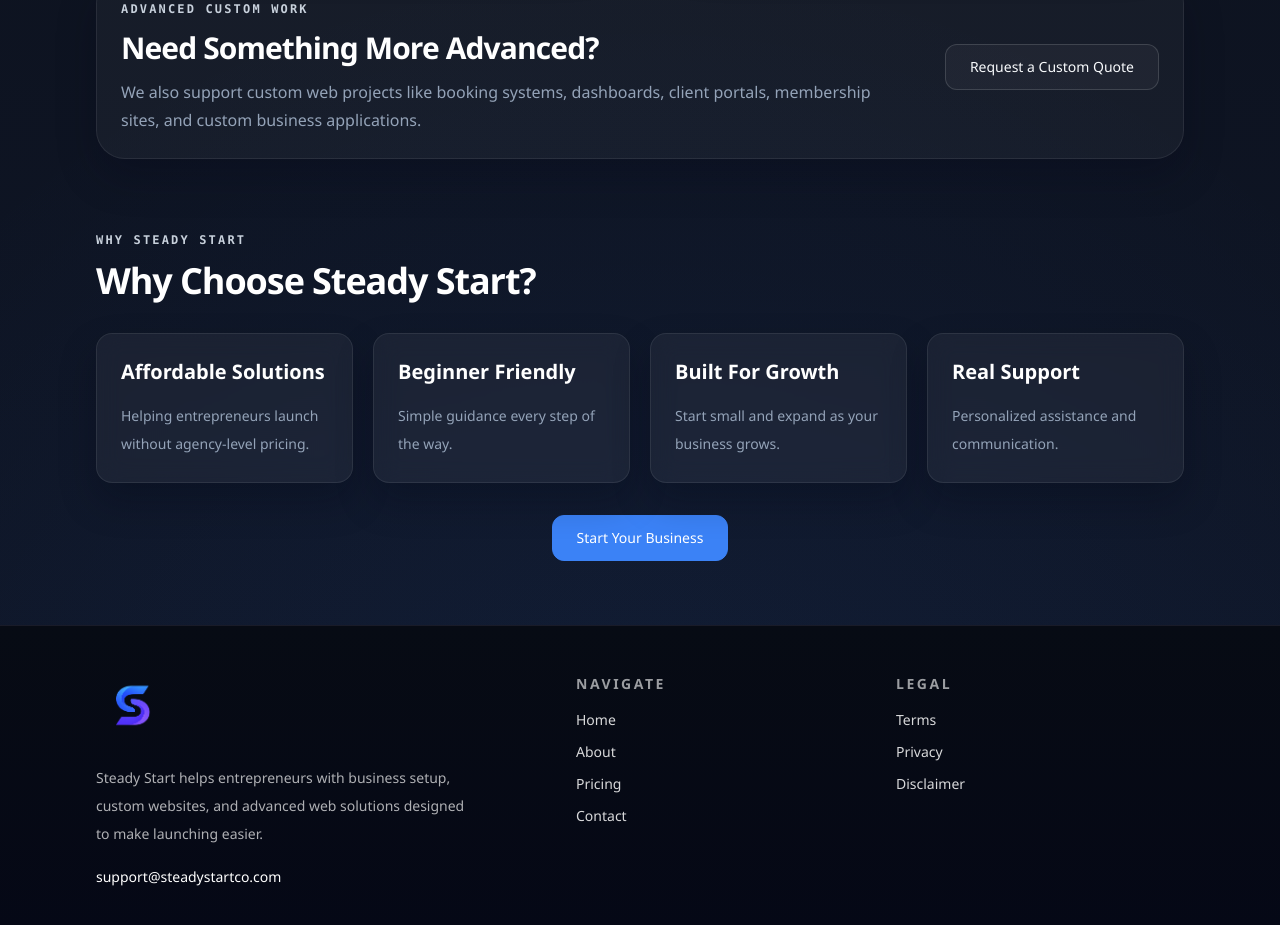
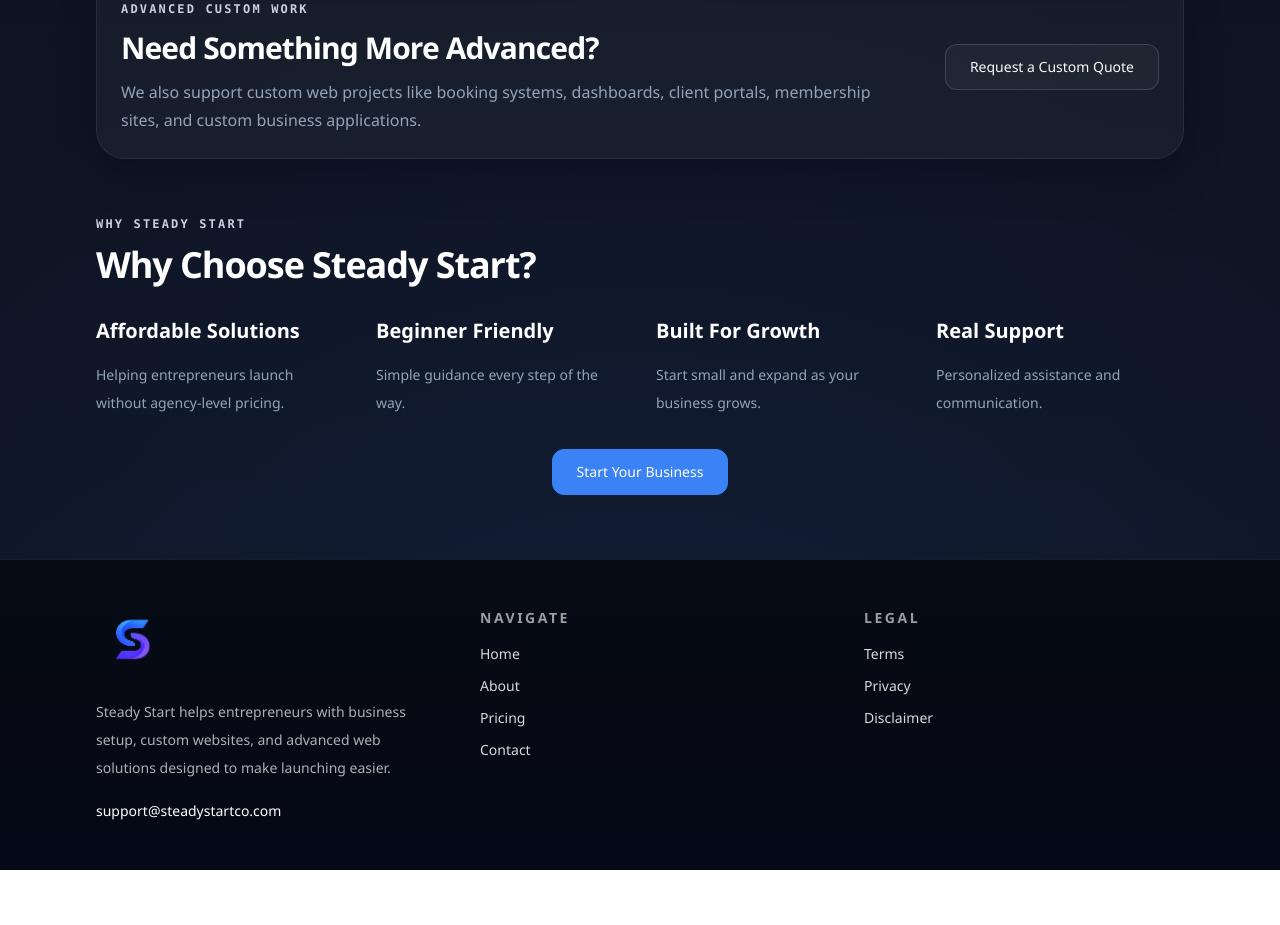
Before and after one commit to MySaaS1023/SS, a Next.js app: page / in a window 1280 px wide. Shown: the part 2292-3217 px from the top of the page. After the commit the page ends 3162 px from the top, so only its background shows below. Built offline with nearby package versions, Linux system fonts and the light colour scheme.

Commit message:
Add files via upload

```diff
--- a/app/page.tsx
+++ b/app/page.tsx
@@ -54,7 +54,7 @@
         </PageContainer>
       </section>
 
-      <section className="pt-6 pb-10 sm:pt-8 sm:pb-14 lg:pt-8 lg:pb-16">
+      <section className="pt-2 pb-10 sm:pt-4 sm:pb-14 lg:pt-4 lg:pb-16">
         <PageContainer>
           <div className="max-w-2xl">
             <p className="section-kicker">Why Steady Start</p>
@@ -63,12 +63,9 @@
             </h2>
           </div>
 
-          <div className="mt-8 grid gap-5 md:grid-cols-2 xl:grid-cols-4">
+          <div className="mt-8 grid gap-8 md:grid-cols-2 xl:grid-cols-4">
             {whyChooseItems.map((reason) => (
-              <div
-                key={reason.title}
-                className="glass-card p-6 transition duration-200 hover:-translate-y-1 hover:border-[rgba(139,92,246,0.22)] hover:shadow-[0_18px_40px_rgba(139,92,246,0.12)]"
-              >
+              <div key={reason.title} className="flex flex-col">
                 <p className="text-xl font-semibold text-white">{reason.title}</p>
                 <p className="mt-4 text-sm leading-7 text-[var(--muted)]">
                   {reason.description}
--- a/components/site-footer.tsx
+++ b/components/site-footer.tsx
@@ -20,8 +20,9 @@
 export function SiteFooter() {
   return (
     <footer className="border-t border-[rgba(255,255,255,0.08)] bg-[linear-gradient(180deg,#070b14,#050816)] text-white">
-      <PageContainer className="grid gap-10 py-12 md:grid-cols-[1.4fr_0.9fr_0.9fr] md:gap-8">
-        <div className="space-y-4 md:pr-8">
+      <PageContainer className="py-12">
+        <div className="mx-auto grid max-w-6xl gap-10 sm:gap-12 md:grid-cols-3 md:items-start md:justify-center md:gap-12 lg:gap-16">
+          <div className="space-y-4">
           <Logo compact />
           <p className="max-w-sm text-sm leading-7 text-white/68">
             {footerDescription}
@@ -63,6 +64,7 @@
               ))}
             </div>
           </div>
+        </div>
       </PageContainer>
     </footer>
   );
```
Lines whose indentation alone changed are shown as unchanged.
